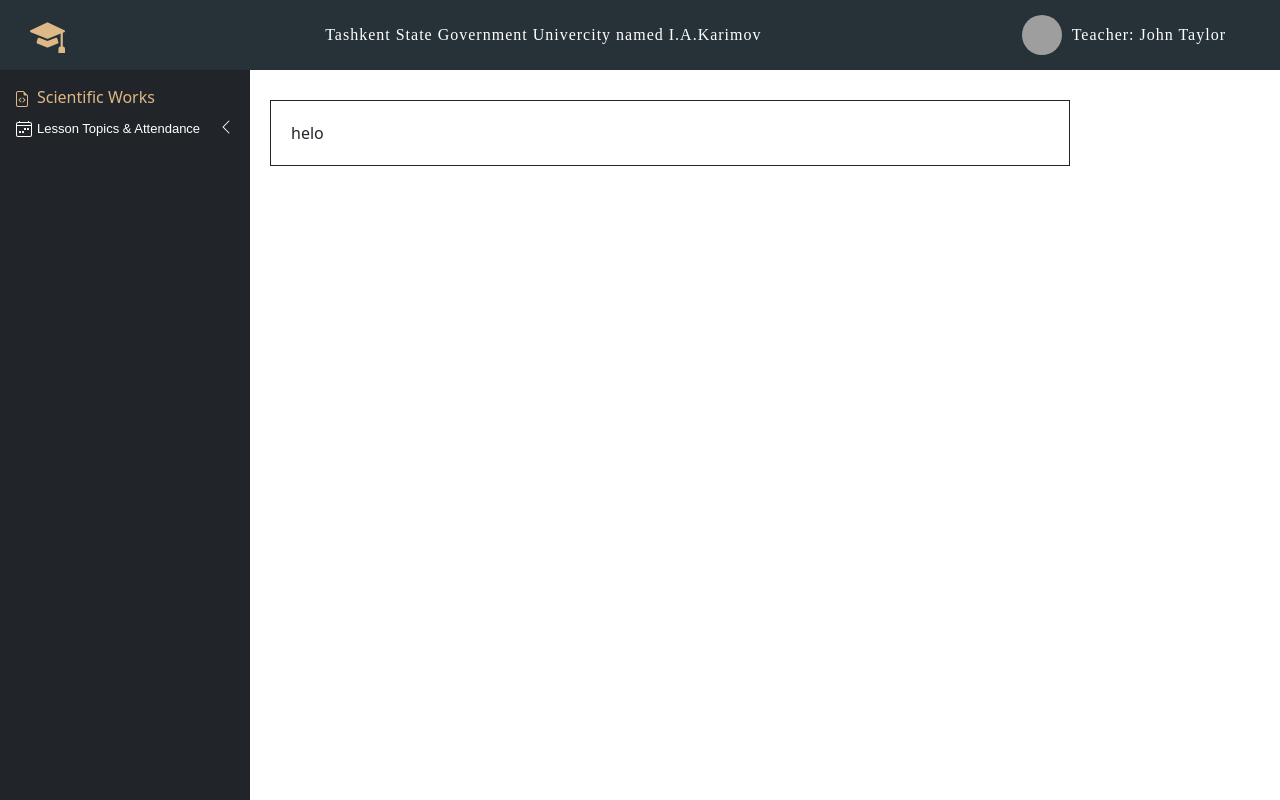
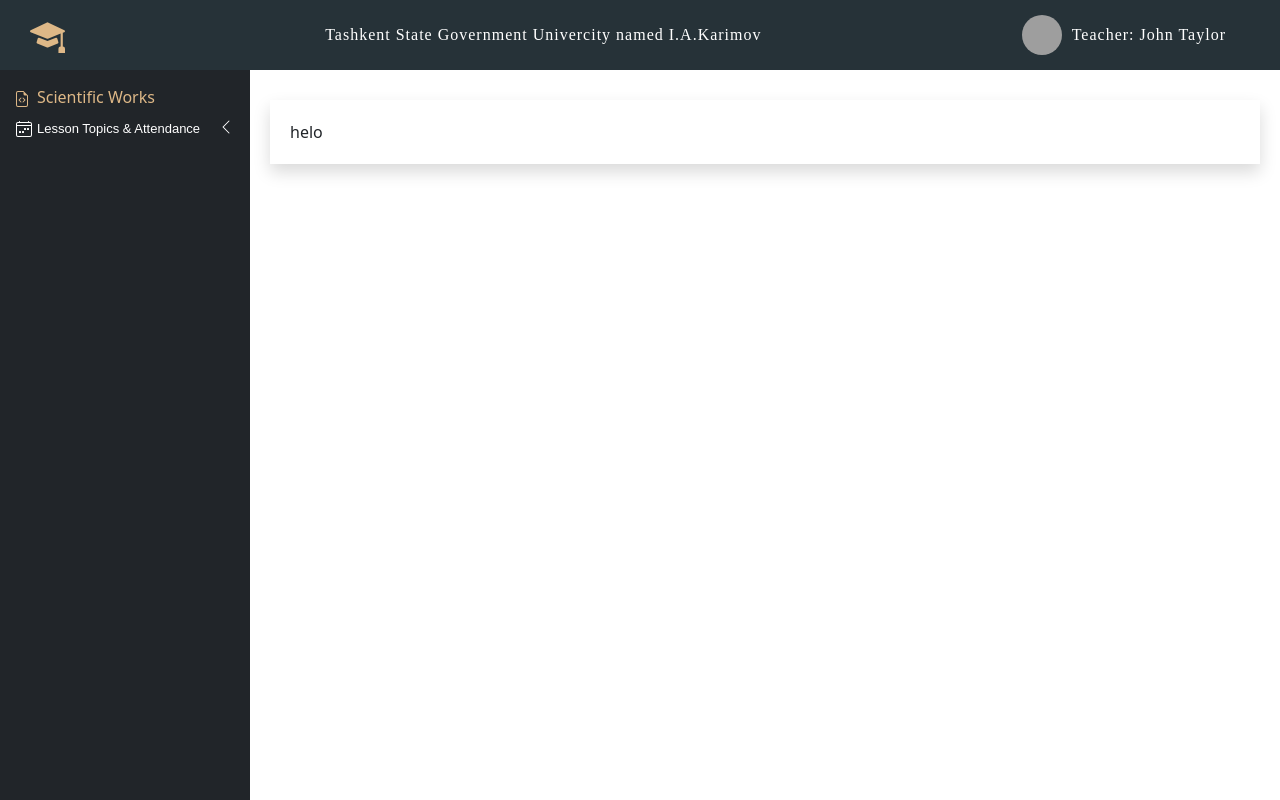
Before and after one commit to Tolkinxon/baccalaureate, a Next.js app in the folder my-app/: page / in a window 1280 px wide. Built offline with nearby package versions, Linux system fonts and the light colour scheme; no server answers; grey boxes are pictures that could not be loaded.

Commit message:
scientific works side news

```diff
--- a/my-app/components/ScientificWorks.jsx
+++ b/my-app/components/ScientificWorks.jsx
@@ -2,7 +2,9 @@ import React from 'react'
 import styles from '../styles/groups/groupsThemes.module.scss'
 
 const ScientificWorks = () => {
-  return <div className={`border border-dark ${styles.groups}`}>helo</div>
+  return (
+    <div className={` shadow ${styles.groups} ${styles.groups2}`}>helo</div>
+  )
 }
 
 export default ScientificWorks
--- a/my-app/styles/groups/groupsThemes.module.scss
+++ b/my-app/styles/groups/groupsThemes.module.scss
@@ -6,3 +6,8 @@
   width: 800px;
   padding: 20px;
 }
+
+.groups2 {
+  width: calc(100vw - 290px);
+  right: 10px;
+}
```
